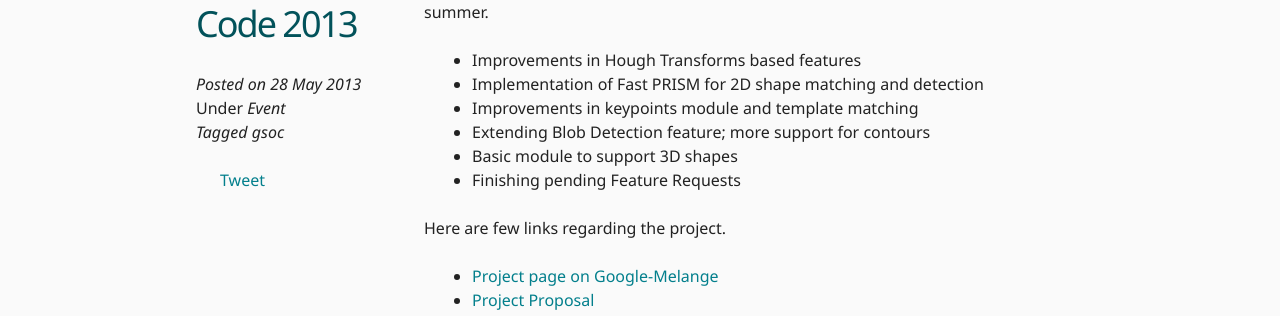
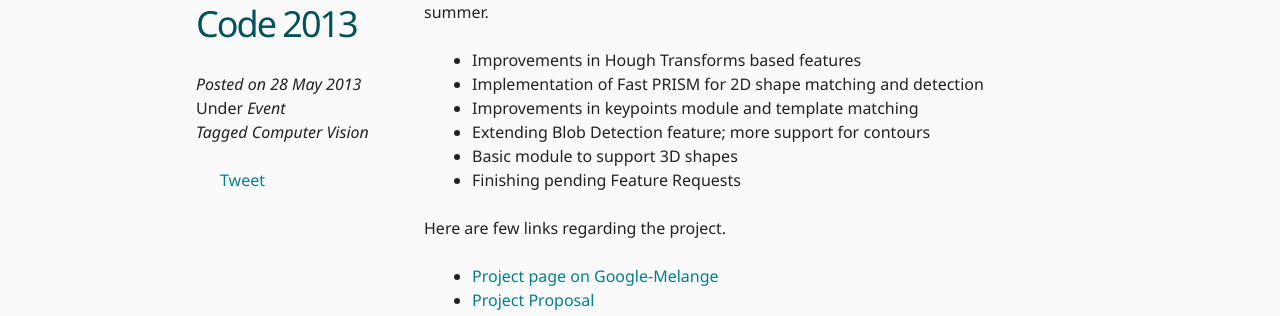
Before and after one commit to jayrambhia/jayrambhia.github.com, a Jekyll site: the page built from _posts/2013-05-28-simplecv-google-summer-of-code-2013.markdown, in a window 1280 px wide. Shown: the part 344-660 px from the top of the page. Built offline with Jekyll 4.4.1, drawn with Linux system fonts in a browser that asks for light colours; nearby versions of some CDN libraries; library files that are not in the unit come from our copies; comment, search, counter and statistics services are not loaded.

Commit message:
tag changed
Signed-off-by: jayrambhia <jayrambhia777@gmail.com>

```diff
--- a/_posts/2013-05-28-simplecv-google-summer-of-code-2013.markdown
+++ b/_posts/2013-05-28-simplecv-google-summer-of-code-2013.markdown
@@ -1,6 +1,6 @@
 ---
 category: Event
-tag: gsoc
+tag: Computer Vision
 comments: true
 date: 2013-05-28 16:23:58
 layout: post
```
